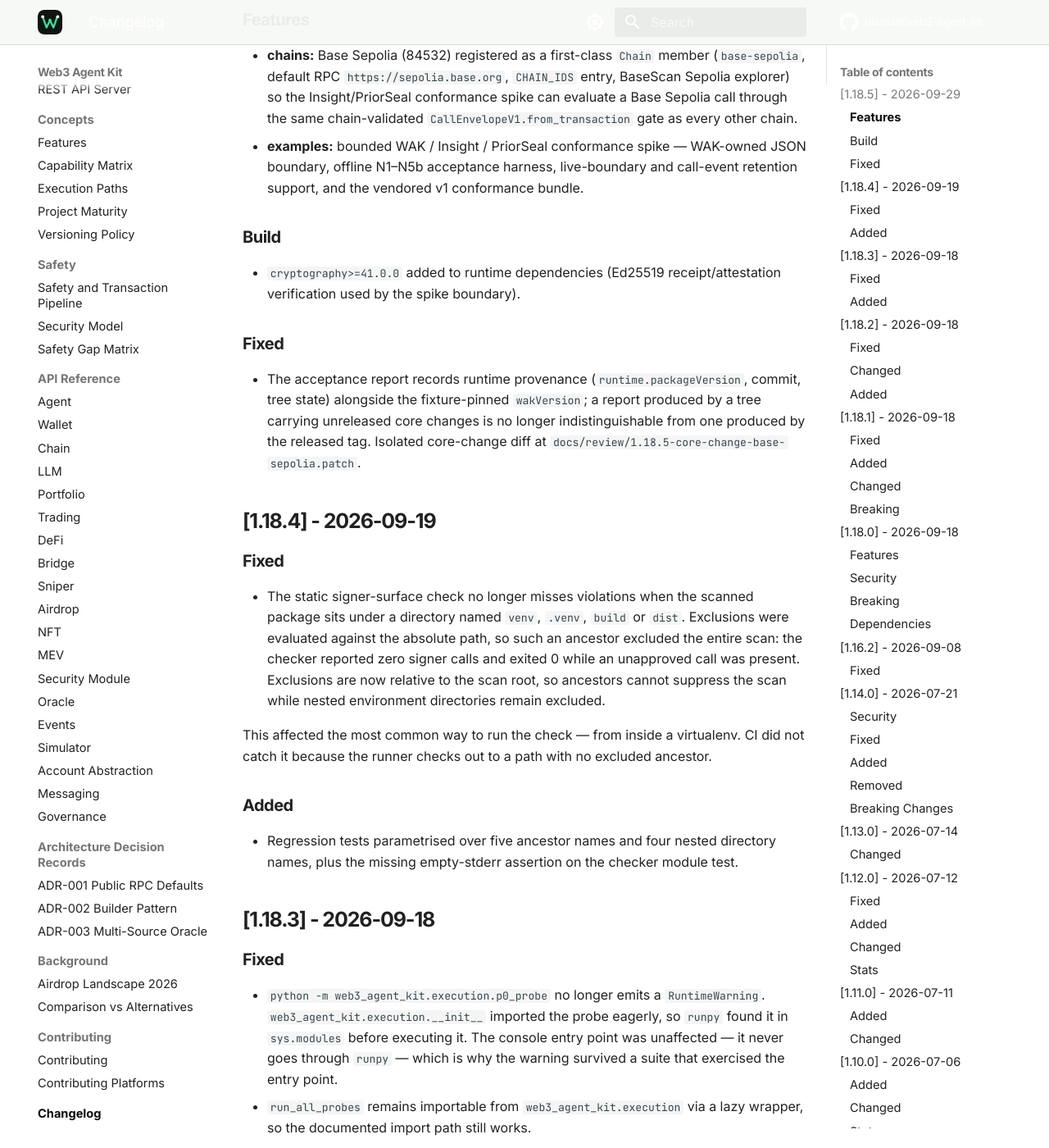
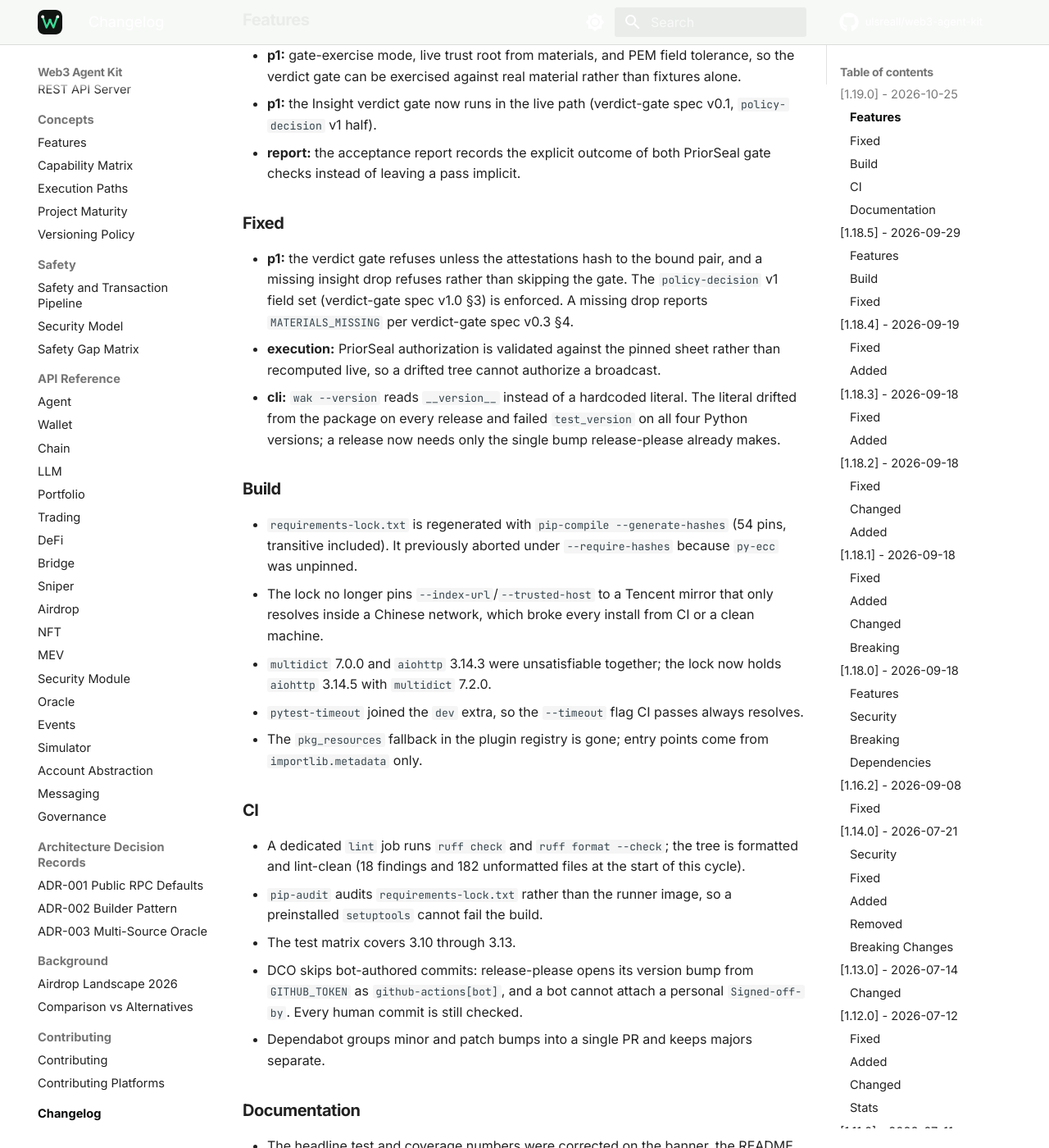
Before and after one commit to ulsreall/web3-agent-kit, an MkDocs documentation site: the page built from docs/changelog.md, in a window 1280 px wide and 1400 px high, scrolled down 300 px. Shown: the whole window at 82% size. Built offline with MkDocs 1.6.1 and Material for MkDocs 9.7.7, drawn with Linux system fonts in a browser that asks for light colours; comment, search, counter and statistics services are not loaded; some of the changed text lies outside the part shown.

Commit message:
docs: sync the 1.19.0 release across the README, banner and site
The banner, README alt text, docs home page, CLI sample output, versioning
policy and security model all still said v1.18.5, and the home page claimed
1,957 tests at 75% coverage. They now say v1.19.0 with 1,832 passed and 71%,
measured with the same install CI uses.

The docs changelog was a hand-written file that stopped at 1.18.5 while
CHANGELOG.md moved on; the 1.19.0 entry is written here in the same prose
style as the rest of the page.

docs/index.md linked to ../RISKS.md, a path that only resolves inside the
repository and 404s on the published site. It now uses the same absolute
GitHub URL the maturity page already used.

Signed-off-by: Khasbi Maulana <khasbim240803@gmail.com>

```diff
--- a/docs/changelog.md
+++ b/docs/changelog.md
@@ -3,6 +3,56 @@
 All notable changes to Web3 Agent Kit are documented here.
 
 ---
+
+## [1.19.0] - 2026-10-25
+
+### Features
+- **p1:** gate-exercise mode, live trust root from materials, and PEM field tolerance,
+  so the verdict gate can be exercised against real material rather than fixtures alone.
+- **p1:** the Insight verdict gate now runs in the live path (verdict-gate spec v0.1,
+  `policy-decision` v1 half).
+- **report:** the acceptance report records the explicit outcome of both PriorSeal gate
+  checks instead of leaving a pass implicit.
+
+### Fixed
+- **p1:** the verdict gate refuses unless the attestations hash to the bound pair, and a
+  missing insight drop refuses rather than skipping the gate. The `policy-decision` v1
+  field set (verdict-gate spec v1.0 §3) is enforced. A missing drop reports
+  `MATERIALS_MISSING` per verdict-gate spec v0.3 §4.
+- **execution:** PriorSeal authorization is validated against the pinned sheet rather than
+  recomputed live, so a drifted tree cannot authorize a broadcast.
+- **cli:** `wak --version` reads `__version__` instead of a hardcoded literal. The literal
+  drifted from the package on every release and failed `test_version` on all four Python
+  versions; a release now needs only the single bump release-please already makes.
+
+### Build
+- `requirements-lock.txt` is regenerated with `pip-compile --generate-hashes` (54 pins,
+  transitive included). It previously aborted under `--require-hashes` because `py-ecc`
+  was unpinned.
+- The lock no longer pins `--index-url`/`--trusted-host` to a Tencent mirror that only
+  resolves inside a Chinese network, which broke every install from CI or a clean machine.
+- `multidict` 7.0.0 and `aiohttp` 3.14.3 were unsatisfiable together; the lock now holds
+  `aiohttp` 3.14.5 with `multidict` 7.2.0.
+- `pytest-timeout` joined the `dev` extra, so the `--timeout` flag CI passes always
+  resolves.
+- The `pkg_resources` fallback in the plugin registry is gone; entry points come from
+  `importlib.metadata` only.
+
+### CI
+- A dedicated `lint` job runs `ruff check` and `ruff format --check`; the tree is formatted
+  and lint-clean (18 findings and 182 unformatted files at the start of this cycle).
+- `pip-audit` audits `requirements-lock.txt` rather than the runner image, so a preinstalled
+  `setuptools` cannot fail the build.
+- The test matrix covers 3.10 through 3.13.
+- DCO skips bot-authored commits: release-please opens its version bump from `GITHUB_TOKEN`
+  as `github-actions[bot]`, and a bot cannot attach a personal `Signed-off-by`. Every human
+  commit is still checked.
+- Dependabot groups minor and patch bumps into a single PR and keeps majors separate.
+
+### Documentation
+- The headline test and coverage numbers were corrected on the banner, the README and the
+  docs home page. They had drifted to 1,971 tests and 75% coverage against an actual
+  1,832 passed / 171 skipped at 71%.
 
 ## [1.18.5] - 2026-09-29
 
```
Also changed, not shown: README.md (+1 -1 lines), docs/cli.md (+2 -2 lines), docs/index.md (+4 -4 lines), docs/security-model.md (+1 -1 lines), docs/versioning-policy.md (+1 -1 lines), assets/readme-banner.svg.
